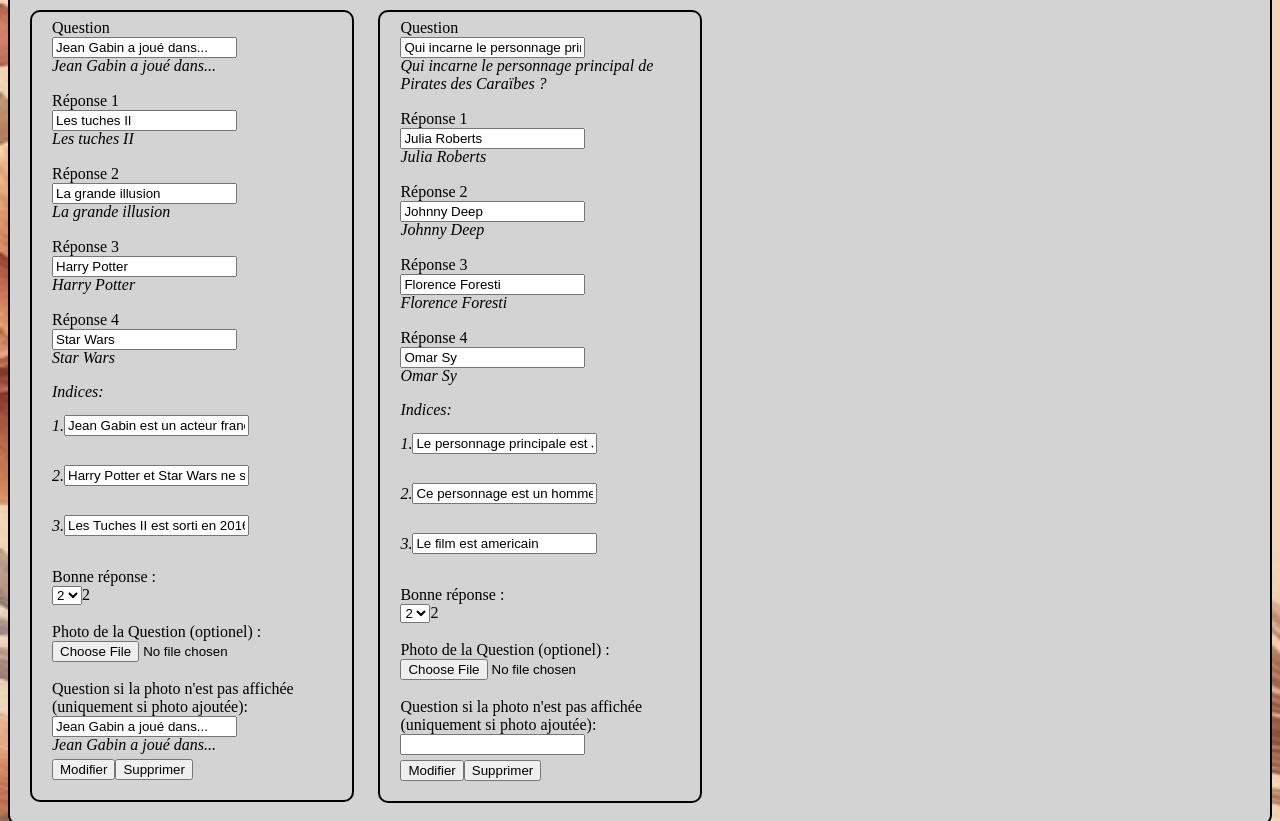
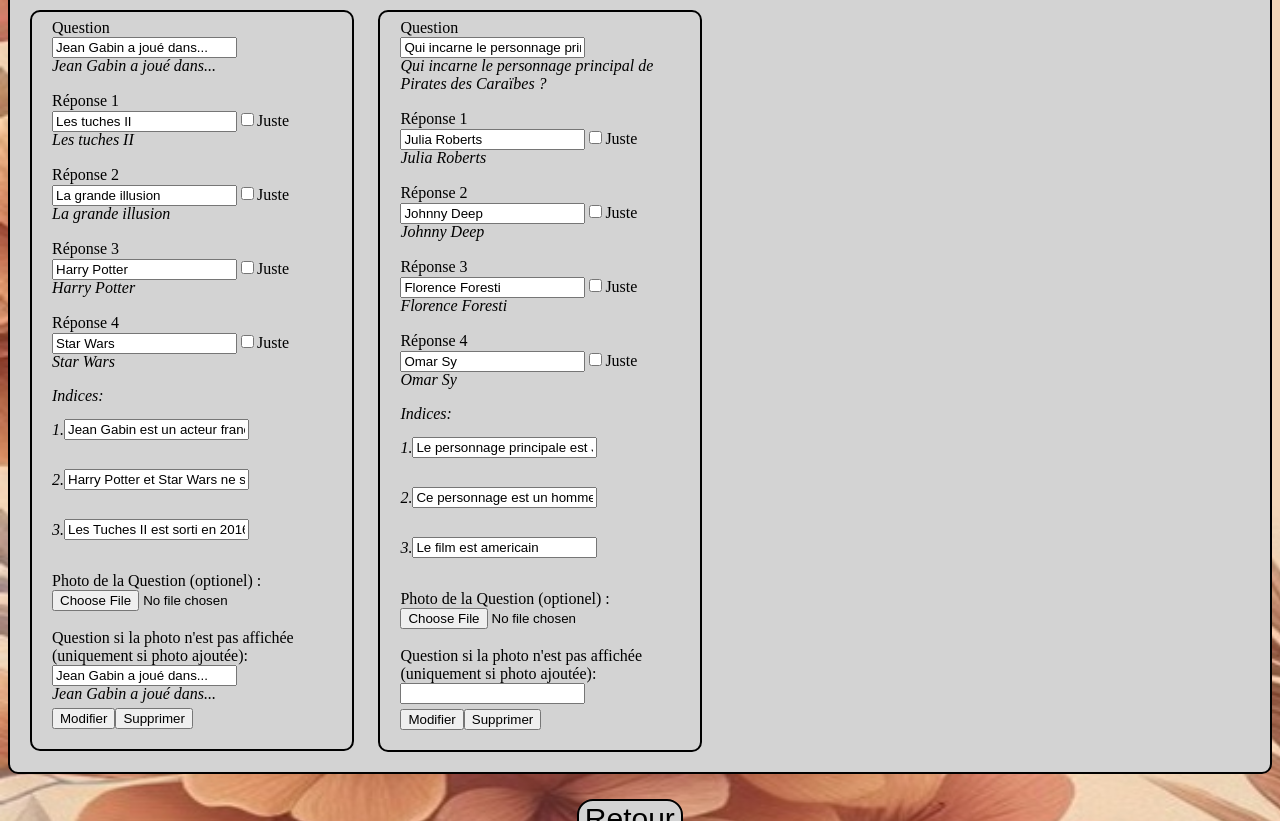
Before and after one commit to 2019-2020-ps6/2023-2024-ps6-dndeveloppers, an Angular app in the folder front-end/: page /home/gestionQuiz/editQuiz/1 in a window 1280 px wide. Shown: the part 707-1528 px from the top of the page. Built offline with nearby package versions, Linux system fonts and the light colour scheme.

Commit message:
#126 feat Checkbox pour la bonne réponse lors de la modification d'une question d'un quiz

```diff
--- a/front-end/src/app/quizGestion/editQuestion/editQuestion.component.html
+++ b/front-end/src/app/quizGestion/editQuestion/editQuestion.component.html
@@ -4,17 +4,32 @@
         <input class="input-custom" type="text" id="label" [formControlName]="'label'" required> <br> <p class="indent">{{this?.question?.label}}</p>
     </label><br/>
     <label> Réponse 1 <br>
-        <input class="input-custom" type="text" id="q1" [formControlName]="'q1'" required> <br> <p class="indent">{{this.answers[0]}}</p>
+        <input class="input-custom" type="text" id="q1" [formControlName]="'q1'" required>
+        <input class="rr" type="checkbox" id="rr1" (change)="selectResponseNumber(0)">
+        <label>Juste</label>
+        <p class="indent">{{this.answers[0]}}</p>
     </label><br/>
+
     <label> Réponse 2 <br>
-        <input class="input-custom" type="text" id="q2" [formControlName]="'q2'" required> <br> <p class="indent">{{this.answers[1]}}</p>
-        </label><br/>
+        <input class="input-custom" type="text" id="q2" [formControlName]="'q2'" required>
+        <input class="rr" type="checkbox" id="rr2" (change)="selectResponseNumber(1)">
+        <label>Juste</label>
+        <p class="indent">{{this.answers[1]}}</p>
+    </label><br/>
+
     <label> Réponse 3 <br>
-        <input class="input-custom" type="text" id="q3" [formControlName]="'q3'" required> <br><p class="indent">{{this.answers[2]}}</p>
-        </label><br/>
+        <input class="input-custom" type="text" id="q3" [formControlName]="'q3'" required>
+        <input class="rr" type="checkbox" id="rr3" (change)="selectResponseNumber(2)">
+        <label>Juste</label>
+        <p class="indent">{{this.answers[2]}}</p>
+    </label><br/>
+
     <label> Réponse 4 <br>
-        <input class="input-custom" type="text" id="q4" [formControlName]="'q4'" required> <br><p class="indent">{{this.answers[3]}}</p>
-        </label><br/>
+        <input class="input-custom" type="text" id="q4" [formControlName]="'q4'" required>
+        <input class="rr" type="checkbox" id="rr4" (change)="selectResponseNumber(3)">
+        <label>Juste</label>
+        <p class="indent">{{this.answers[3]}}</p>
+    </label><br/>
 
     <section class="indent">
         <label> Indices:<br>
@@ -34,17 +49,6 @@
         </label><br/>
     </section>
 
-
-    <label>Bonne réponse : <br>
-            <select name="theme-field" id="goodAnswer" [formControlName]="'goodAnswer'" required>
-                <option [value]="0">1</option>
-                <option [value]="1">2</option>
-                <option [value]="2">3</option>
-                <option [value]="3">4</option>
-                </select>{{this.numberGoodAnswer}}
-    </label><br><br>
-
-
     <label> Photo de la Question (optionel) :
         <input class="input-custom" type="file" id="photoLien" [formControlName]="'photoLien'">
     </label><br><br>
--- a/front-end/src/app/quizGestion/editQuestion/editQuestion.component.ts
+++ b/front-end/src/app/quizGestion/editQuestion/editQuestion.component.ts
@@ -101,7 +101,15 @@ export class EditQuestionComponent implements OnInit {
         answer4.isCorrect = false;
 
         question.answers = [answer1 , answer2 , answer3, answer4];
-        question.answers[this.questionForm.value.goodAnswer-1].isCorrect = true;
+        question.answers[this.questionForm.value.goodAnswer].isCorrect = true;
+
+        let oneChecked = 0;
+        const checkboxes = document.getElementsByClassName("rr");
+        for (let i=0; i<checkboxes.length; i++) {
+            if ((checkboxes[i] as HTMLInputElement).checked) {
+                oneChecked++;
+            }
+        }
 
         let indice1 : Indice = Indice_Model1;
         indice1.value = this.questionForm.value.i1;
@@ -126,7 +134,18 @@ export class EditQuestionComponent implements OnInit {
             question.optionImageLien = bon_path,
             question.optionImageQuestion = this.questionForm.value.photoTexte;
         }
-        this.quizService.editQuestion(question);
+        if (oneChecked == 1) {
+            this.quizService.editQuestion(question);
+        } else {
+            alert("Veuillez selectionner une unique bonne réponse");
+        }
+    }
+
+    selectResponseNumber(responseNumber: number) {
+        console.log("responseNumber: " + responseNumber);
+        this.questionForm.patchValue({
+            goodAnswer: responseNumber
+        })
     }
 
     deleteQuestion(){
```
